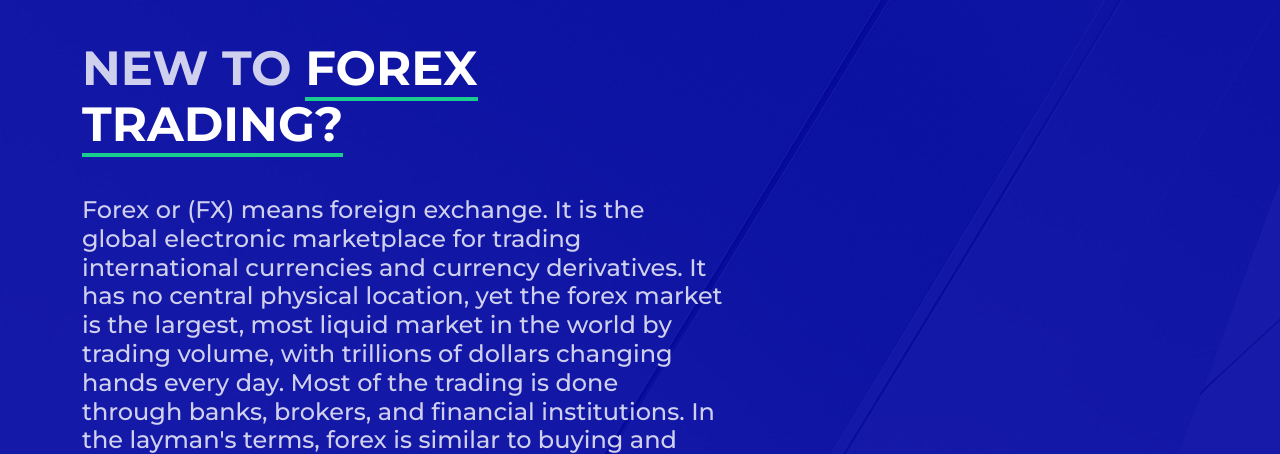
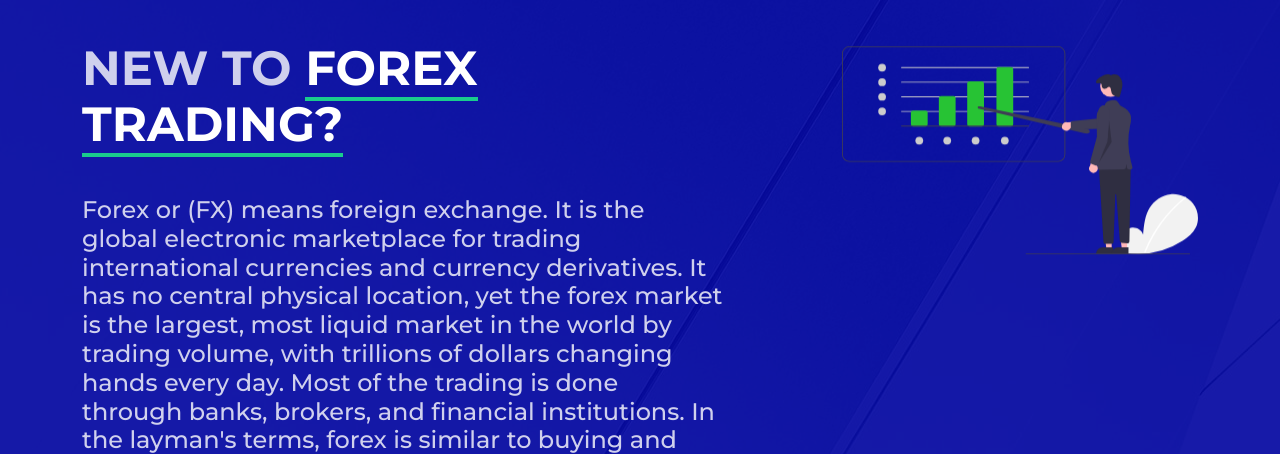
Before and after one commit to norbertose09/douzepanier, a PHP site: page /info in a window 1280 px wide. Shown: the part 80-534 px from the top of the page. Run offline with PHP 8.4, Linux system fonts and the light colour scheme.

Commit message:
Update index.php

```diff
--- a/info/index.php
+++ b/info/index.php
@@ -73,7 +73,7 @@ The forex market is open 24 hours a day, five days a week, except for holidays.
           </div>
         </div>
         <div class="col-lg-4 order-1 order-lg-2 hero-img" data-aos="zoom-out" data-aos-delay="300">
-          <!-- <img src="../assets/img/undraw_Bitcoin_P2P_re_1xqa (1).png" class="img-fluid animated" alt=""> -->
+          <img src="../assets/img/undraw_business_plan_re_0v81.svg" class="img-fluid animated" alt="">
         </div>
       </div>
     </div>
```
